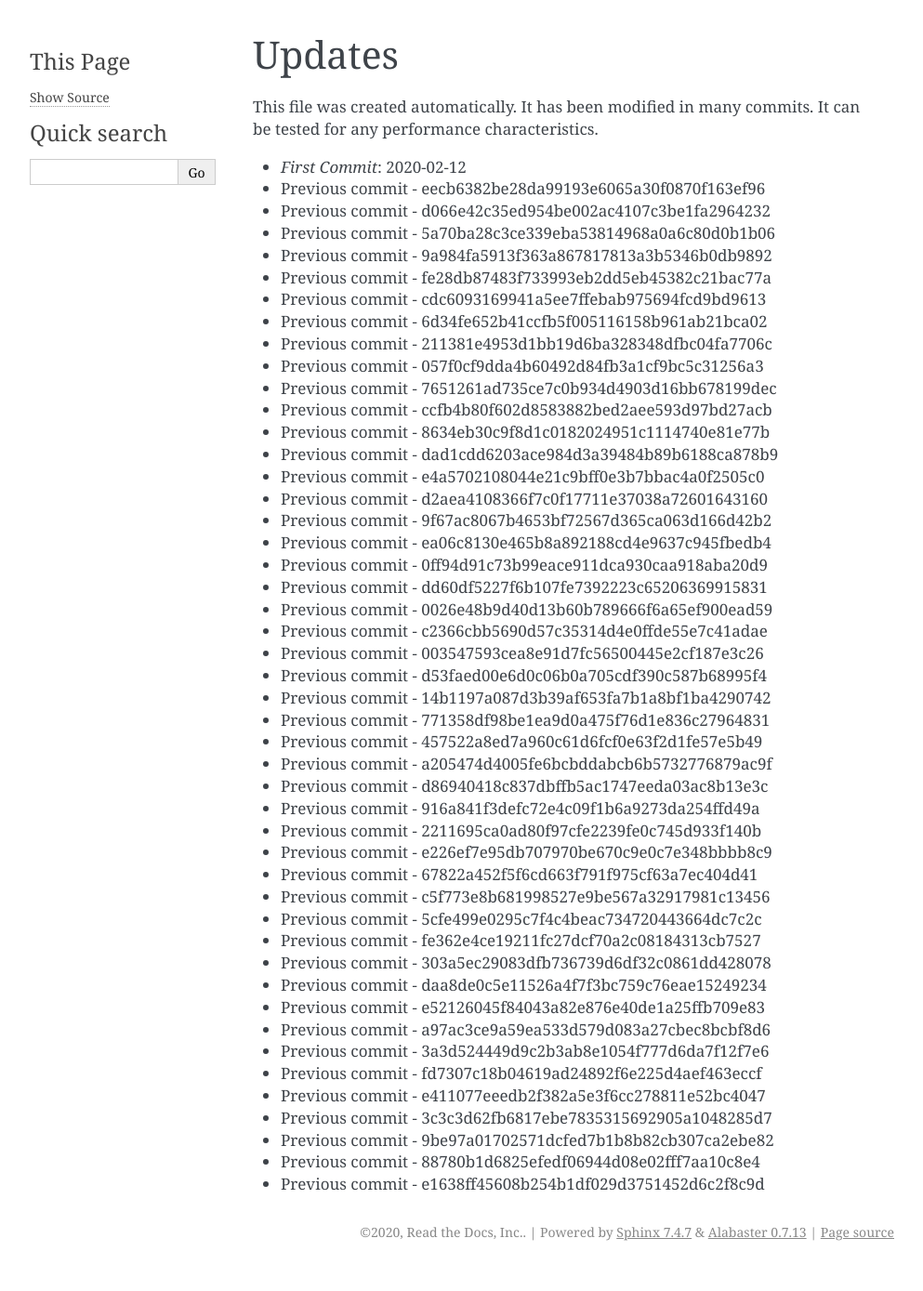
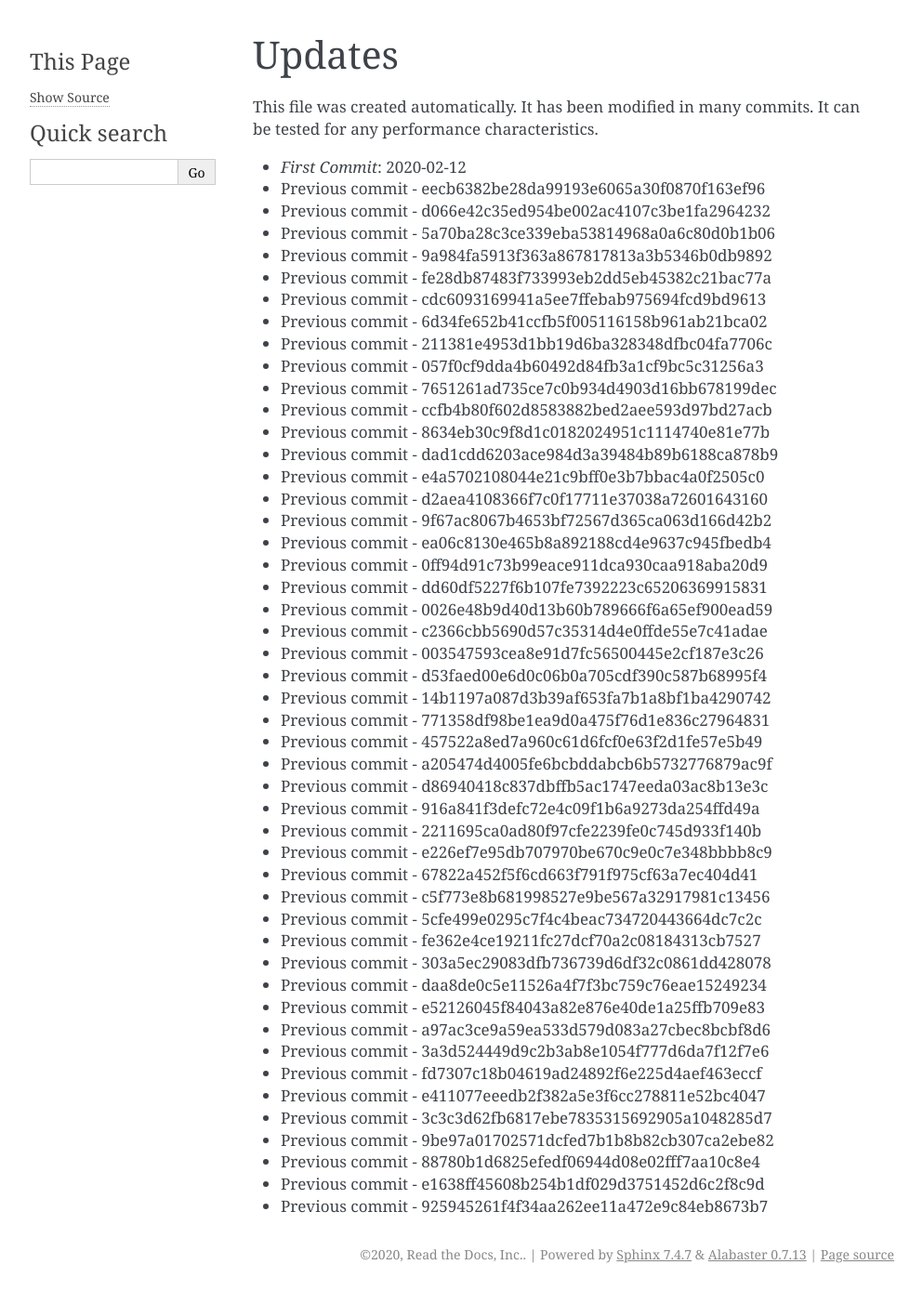
Before and after one commit to readthedocs/rtd-git-stresstest, a Sphinx documentation site: the page built from docs/updates.rst, in a window 1280 px wide. Shown: the whole page at 93% size, without its empty margins (148-1141 px from the left). Built offline with Sphinx 7.4.7, drawn with Linux system fonts in a browser that asks for light colours; before the commit the page ends 1365 px from its top, so only the background shows below that.

Commit message:
Generating commit from previous: 925945261f4f34aa262ee11a472e9c84eb8673b7

```diff
--- a/docs/updates.rst
+++ b/docs/updates.rst
@@ -52,3 +52,4 @@ It can be tested for any performance characteristics.
 * Previous commit - 9be97a01702571dcfed7b1b8b82cb307ca2ebe82
 * Previous commit - 88780b1d6825efedf06944d08e02fff7aa10c8e4
 * Previous commit - e1638ff45608b254b1df029d3751452d6c2f8c9d
+* Previous commit - 925945261f4f34aa262ee11a472e9c84eb8673b7
```
